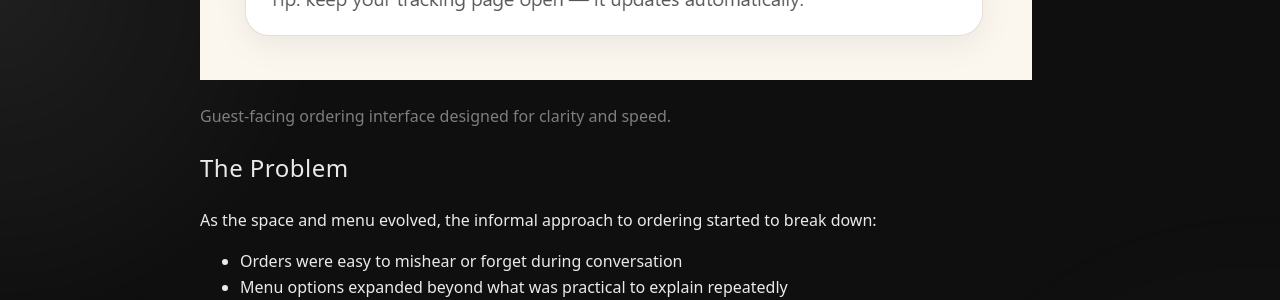
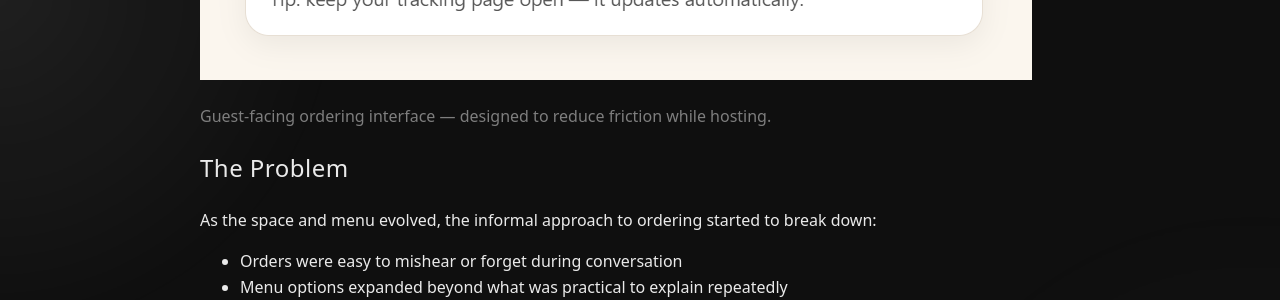
Before and after one commit to ElliotGinge/elliotginger.com, a Jekyll site: the page built from work/ginger-arms-ordering-system.md, in a window 1280 px wide and 900 px high, scrolled down 1087 px. Shown: the part 155-455 px from the top of the window. Built offline with Jekyll 4.4.1, drawn with Linux system fonts in a browser that asks for light colours.

Commit message:
Update ginger-arms-ordering-system.md

```diff
--- a/work/ginger-arms-ordering-system.md
+++ b/work/ginger-arms-ordering-system.md
@@ -13,7 +13,7 @@ The aim was to create something that felt like a real venue experience, without
 ![Guest-facing ordering interface for The Ginger Arms](/assets/images/ginger-arms/ordering-interface.png)
 
 <span class="muted">
-Guest-facing ordering interface designed for clarity and speed.
+Guest-facing ordering interface — designed to reduce friction while hosting.
 </span>
 
 ## The Problem
```
